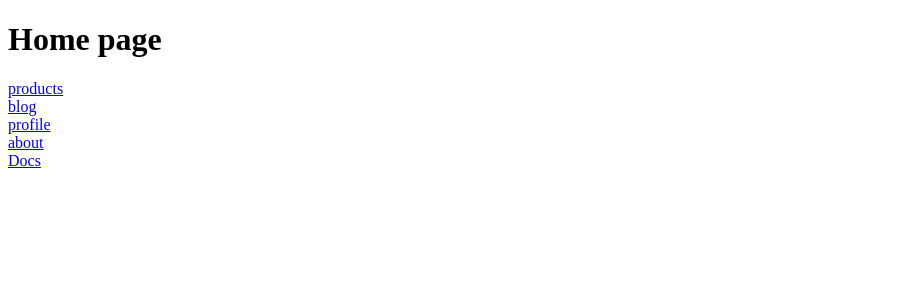
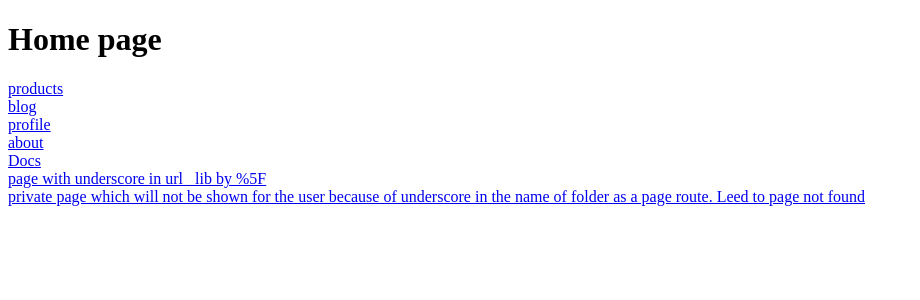
Before and after one commit to roman89ua/nextPractice, a Next.js app in the folder hello-world/: page / in a window 1280 px wide. Shown: the top 300 px of the page, without its empty margins (0-920 px from the left). Built offline with nearby package versions, Linux system fonts and the light colour scheme.

Commit message:
private route and %5F to be able to use underscore for urls

```diff
--- a/hello-world/src/app/page.tsx
+++ b/hello-world/src/app/page.tsx
@@ -47,6 +47,25 @@ const HomePage = () => {
       >
         Docs
       </Link>
+      <br/>
+      <Link
+        href={{
+          pathname: `/_lib`,
+        }}
+      >
+        page with underscore in url _lib by %5F
+      </Link>
+      <br/>
+
+      <Link
+        href={{
+          pathname: `/_privateLib`,
+        }}
+      >
+        private page which will not be shown for the user because of underscore in the name of folder as a page route. Leed to page not found
+      </Link>
+      <br/>
+
     </main>
   );
 };
```
Also changed, not shown: hello-world/src/app/%5Flib/page.tsx (added, +7 -0 lines), hello-world/src/app/_libPrivate/page.tsx (added, +7 -0 lines).
